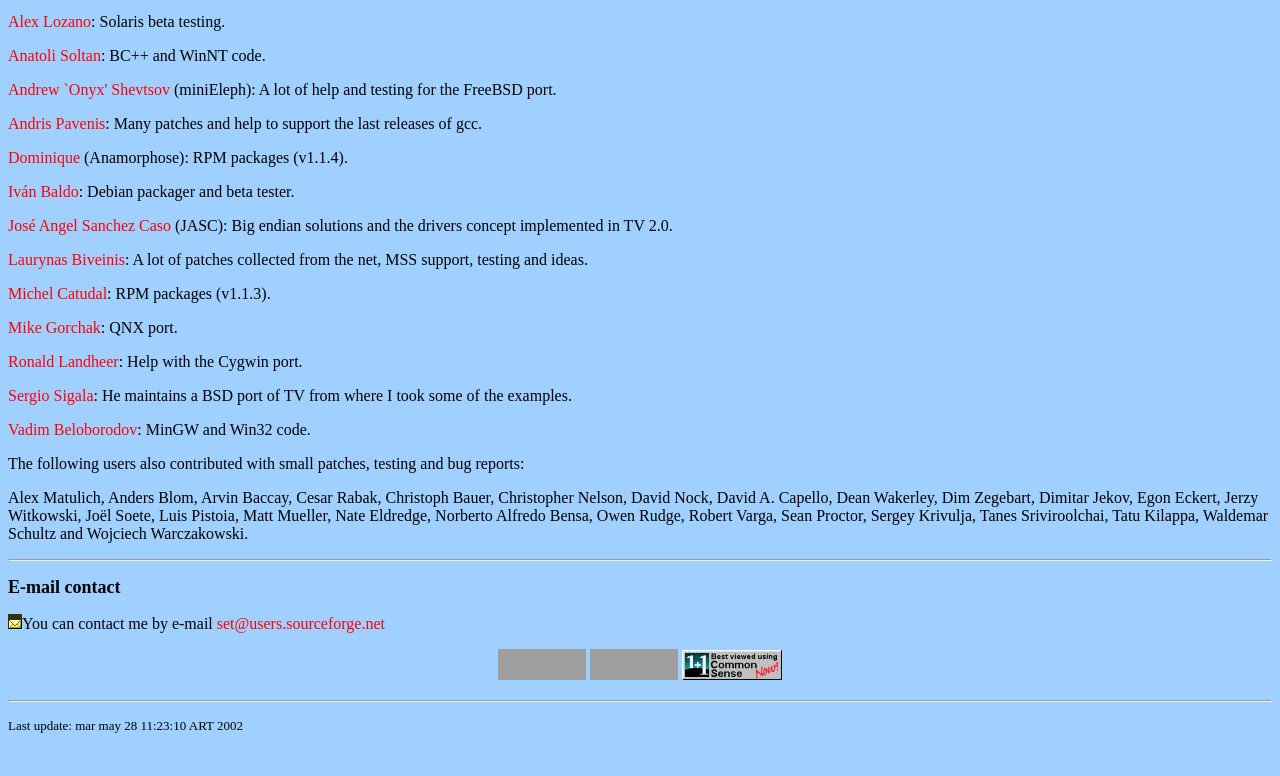
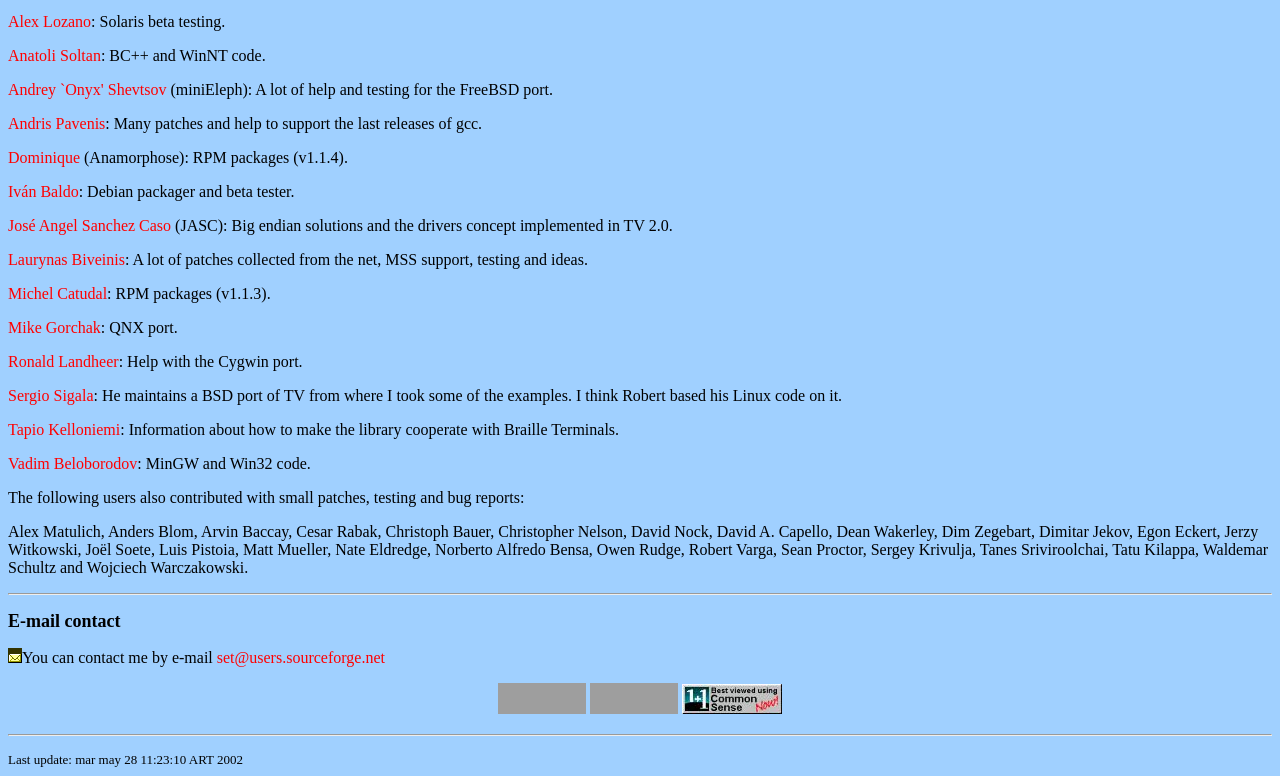
Before and after one commit to qunying/rhide, a plain HTML site: page www-site/contrib.html in a window 1280 px wide. Shown: the part 153-929 px from the top of the page. Before the commit the page ends 895 px from the top, so only its background shows below. Drawn offline with Linux system fonts and the light colour scheme; grey boxes are pictures that could not be loaded.

Commit message:
* Added: THANKS file with the list of contributors, also updated the www site.

```diff
--- a/www-site/contrib.html
+++ b/www-site/contrib.html
@@ -38,7 +38,7 @@ If I omitted somebody please e-mail me! The list is sorted alphabetically.
 <p>
 <a href="mailto:anatoli@iname.com">Anatoli Soltan</a>: BC++ and WinNT code.
 <p>
-<a href="mailto:nyxo@dnuc.polyn.kiae.su">Andrew `Onyx' Shevtsov</a> (miniEleph):
+<a href="mailto:nyxo@dnuc.polyn.kiae.su">Andrey `Onyx' Shevtsov</a> (miniEleph):
 A lot of help and testing for the FreeBSD port.
 <p>
 <a href="mailto:pavenis@lanet.lv">Andris Pavenis</a>: Many patches and help to support
@@ -62,7 +62,10 @@ the net, MSS support, testing and ideas.
 <a href="mailto:ronald@landheer.com">Ronald Landheer</a>: Help with the Cygwin port.
 <p>
 <a href="mailto:ssigala@globalnet.it">Sergio Sigala</a>: He maintains a BSD port of TV
-from where I took some of the examples.
+from where I took some of the examples. I think Robert based his Linux code on it.
+<p>
+<a href="mailto:tappi@thack.org">Tapio Kelloniemi</a>: Information about how to make the
+library cooperate with Braille Terminals.
 <p>
 <a href="mailto:bvr@cc.pib.alex-ua.com">Vadim Beloborodov</a>: MinGW and Win32 code.
 <p>
```
Also changed, not shown: 2 other files.
